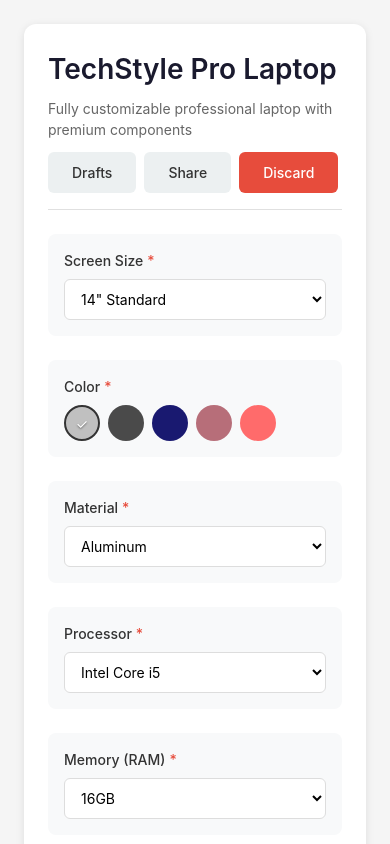
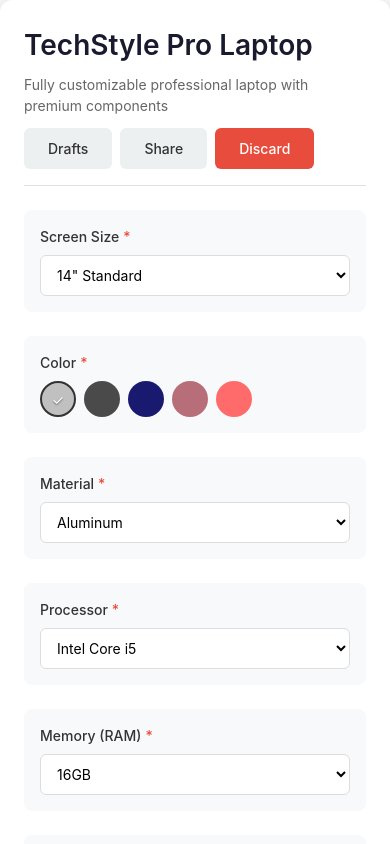
Before and after one commit to MOODDDII/recruitment-task-masterborn, a React (Vite) app: page / in a window 390 px wide. Shown: the top 844 px of the page. Built offline with nearby package versions, Linux system fonts and the light colour scheme.

Commit message:
fixed view for 320px width and moved styles to css file

```diff
--- a/src/App.tsx
+++ b/src/App.tsx
@@ -16,13 +16,7 @@ function App() {
   }, []);
 
   return (
-    <div
-      style={{
-        minHeight: '100vh',
-        backgroundColor: '#f5f5f5',
-        padding: '24px',
-      }}
-    >
+    <div className="App">
       <ProductConfigurator
         product={mockProduct}
         onConfigurationChange={handleConfigurationChange}
--- a/src/components/ProductConfigurator/styles.css
+++ b/src/components/ProductConfigurator/styles.css
@@ -1,5 +1,11 @@
 /* ProductConfigurator Styles */
 /* Marcus: "Basic styling - feel free to improve" */
+
+.App {
+  min-height: 100vh;
+  background-color: #f5f5f5;
+  padding: 24px;
+}
 
 .configurator {
   font-family: -apple-system, BlinkMacSystemFont, 'Segoe UI', Roboto, Oxygen, Ubuntu, sans-serif;
@@ -45,6 +51,10 @@
 }
 
 @media (max-width: 900px) {
+  .App {
+    padding: 0;
+  }
+
   .configurator-header {
     flex-direction: column;
     align-items: flex-start;
@@ -53,6 +63,9 @@
 
   .configurator-layout {
     grid-template-columns: 1fr;
+  }
+  .configurator-actions {
+    flex-wrap: wrap;
   }
 }
 
```
